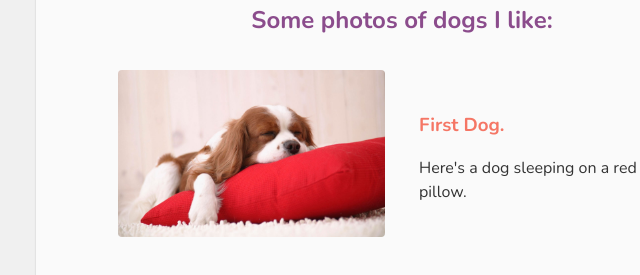
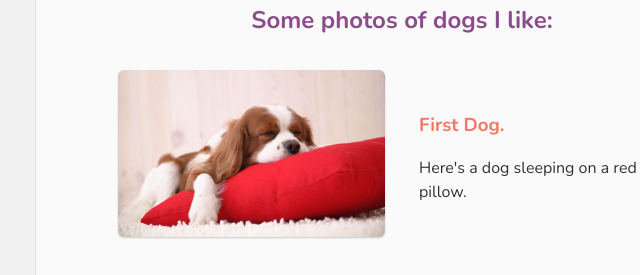
Before and after one commit to andrewerlanger/profile, a plain HTML site: page index.html in a window 1280 px wide. Shown: the part 655-930 px from the top of the page, 298-938 px from the left. Drawn offline with nearby package versions, Linux system fonts and the light colour scheme.

Commit message:
added box shadow to images

```diff
--- a/style.css
+++ b/style.css
@@ -43,7 +43,8 @@
 
  td img {
    width: 100%;
-   border-radius: 4px;
+   border-radius: 6px;
+   box-shadow: 0px 1px 2px 0px rgba(0, 0, 0, 0.2);
  }
 
  .container {
```
